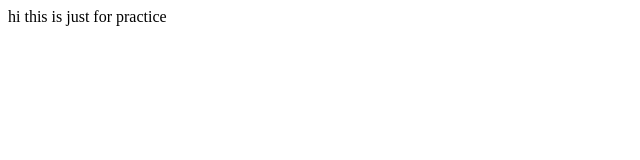
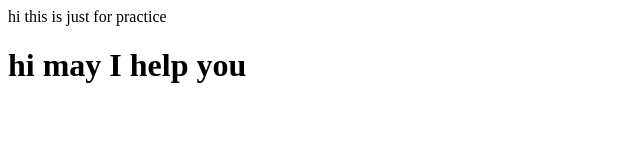
Before and after one commit to Pintu764/InetBankingV4, a plain HTML site: page index.html in a window 1280 px wide. Shown: the whole page, without its empty margins (0-640 px from the left). Drawn offline with Linux system fonts and the light colour scheme.

Commit message:
modified

```diff
--- a/index.html
+++ b/index.html
@@ -1 +1,2 @@
 <p>hi this is just for practice</p>
+<h1>hi may I help you</h1>
```
